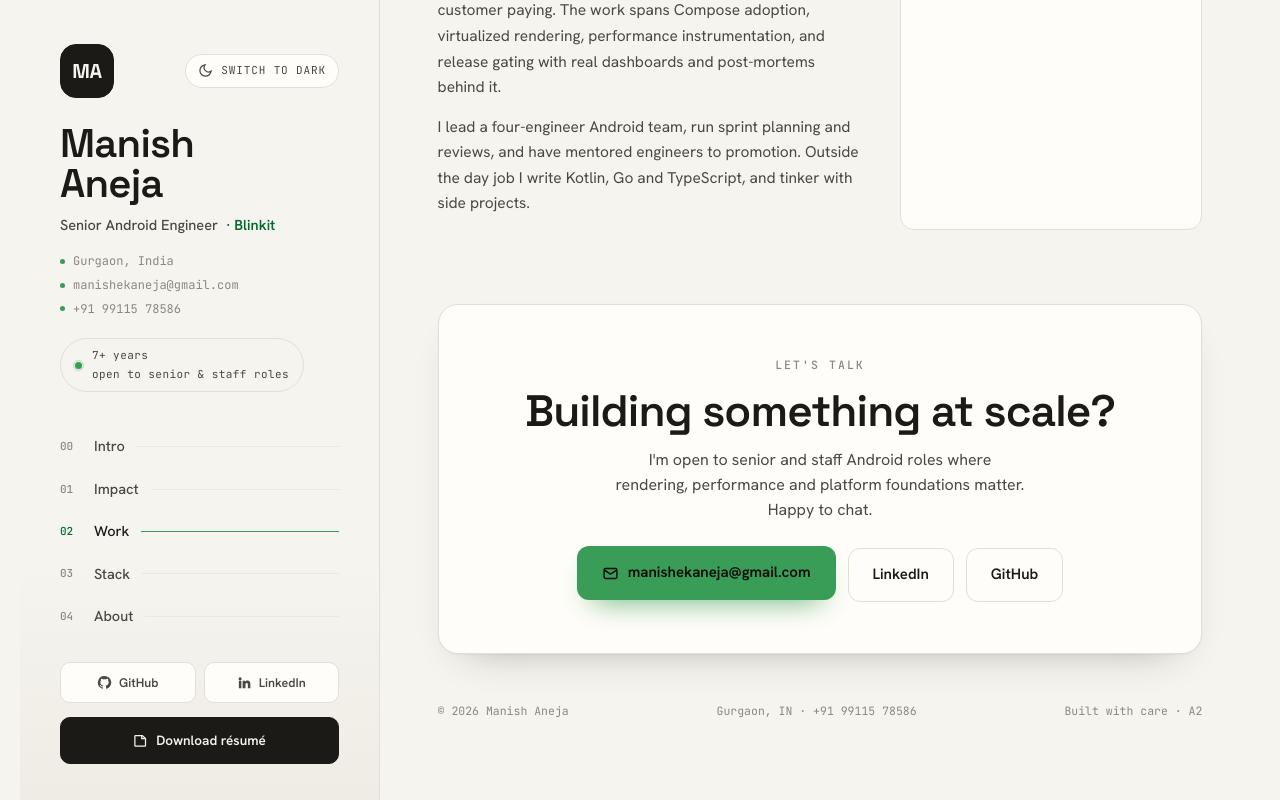
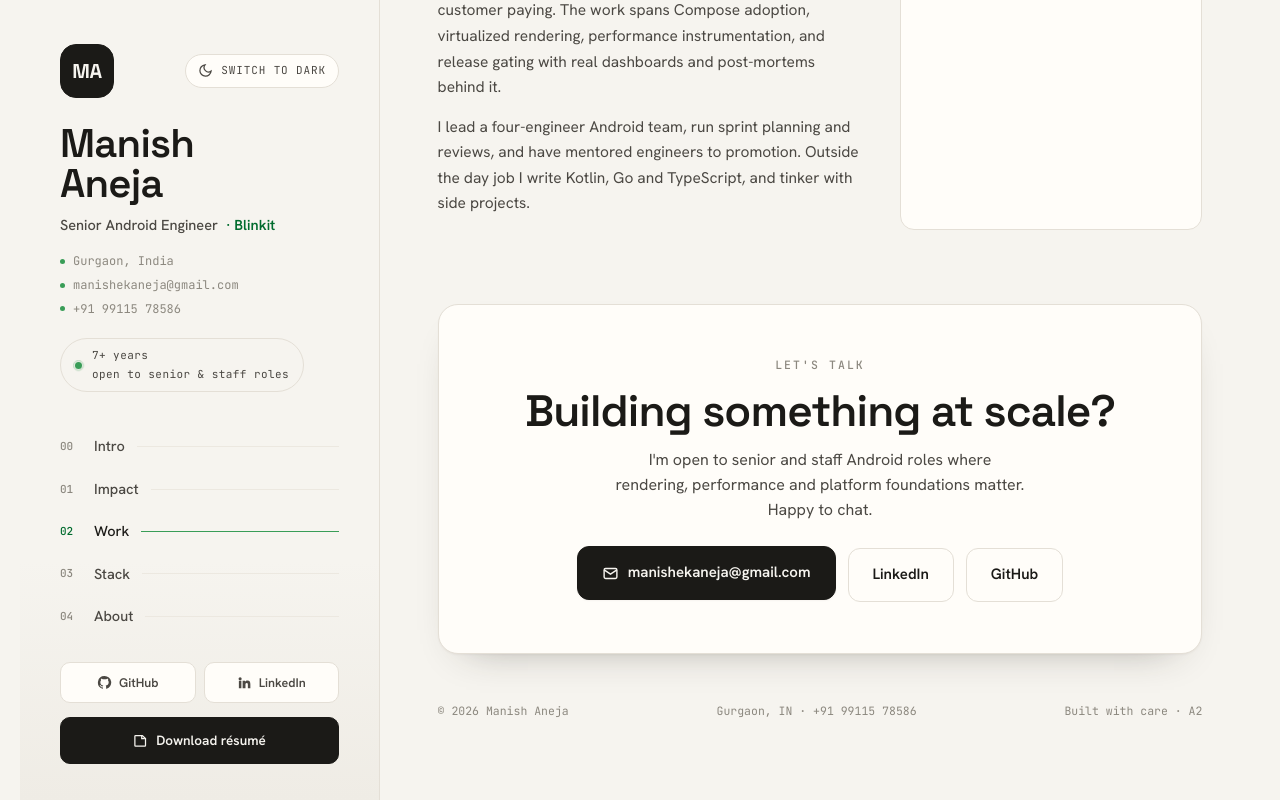
Before and after one commit to manishekaneja/manishekaneja.github.io, a Next.js app: page / in a window 1280 px wide. In both pictures the pointer is over the link 706 px from the left and 3575 px from the top of the page. Shown: the part 3000-3800 px from the top of the page. Built offline with nearby package versions, Linux system fonts and the light colour scheme.

Commit message:
Contact primary CTA: ink bg in light, accent in dark (match resume-btn pattern)

```diff
--- a/app/globals.css
+++ b/app/globals.css
@@ -216,8 +216,10 @@ section{scroll-margin-top:40px;}
 .contact p{color:var(--ink-2);font-size:16px;max-width:46ch;margin:0 auto 26px;}
 .contact .cta-row{display:flex;gap:12px;justify-content:center;flex-wrap:wrap;}
 .cta{display:inline-flex;align-items:center;gap:9px;padding:14px 24px;border-radius:12px;font-weight:600;font-size:15px;transition:.2s var(--ease);}
-.cta.primary{background:var(--accent);color:#0c0b09;border:1px solid transparent;}
-.cta.primary:hover{transform:translateY(-2px);box-shadow:0 14px 30px -16px var(--accent);}
+.cta.primary{background:var(--ink);color:var(--bg);border:1px solid var(--ink);}
+.cta.primary:hover{transform:translateY(-2px);box-shadow:var(--shadow);}
+html[data-theme="dark"] .cta.primary{background:var(--accent);color:#0c0b09;border-color:transparent;}
+html[data-theme="dark"] .cta.primary:hover{box-shadow:0 14px 30px -16px var(--accent);}
 .cta.ghost{border:1px solid var(--line);color:var(--ink);}
 .cta.ghost:hover{border-color:var(--ink-3);transform:translateY(-2px);}
 .colophon{margin-top:48px;display:flex;justify-content:space-between;flex-wrap:wrap;gap:12px;font-family:var(--font-mono),monospace;font-size:11.5px;color:var(--ink-3);}
```
